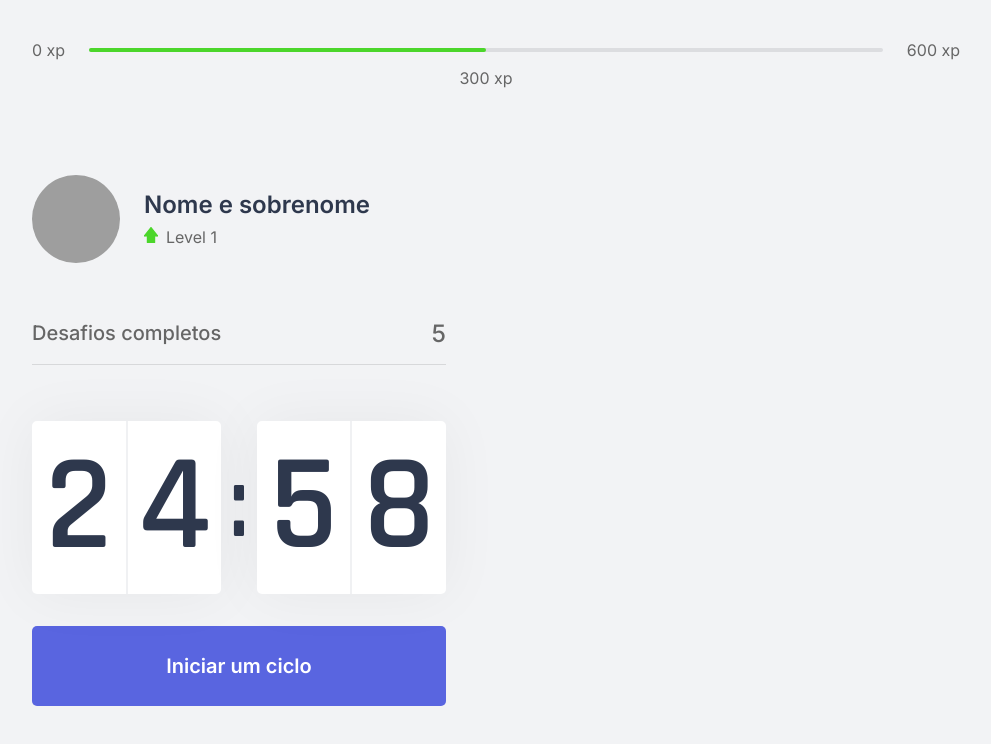
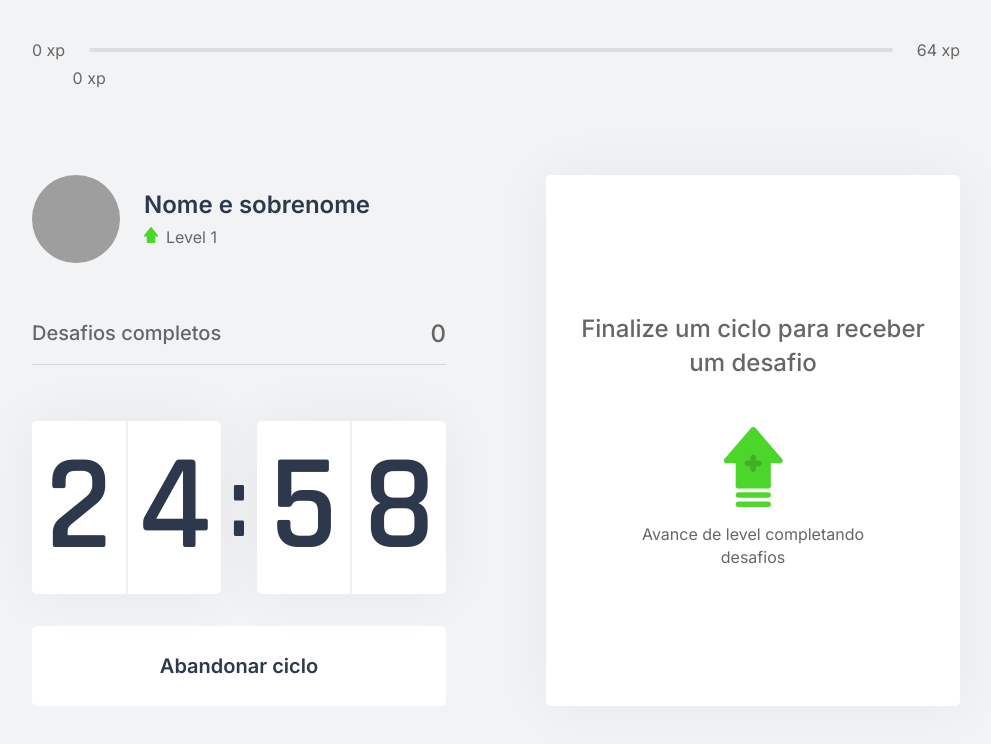
Before and after one commit to dudunog/move.it, a Next.js app: page / in a window 1280 px wide. Both pictures are taken after a click on the button "Iniciar um ciclo". Shown: the top 744 px of the page, without its empty margins (144-1135 px from the left). Built offline with nearby package versions, Linux system fonts and the light colour scheme; grey boxes are pictures that could not be loaded.

Commit message:
Terceiro dia

```diff
--- /dev/null
+++ b/challenges.json
@@ -0,0 +1,62 @@
+[
+  {
+    "type": "body",
+    "description": "Estique um de seus braços com a palma da mão virada para frente e puxe os dedos para cima por 10 segundos por mão.",
+    "amount": 80
+  },
+  {
+    "type": "body",
+    "description": "Estique seu braço contra o peito e puxe-o utilizando o outro braço por 10 segundos por braço.",
+    "amount": 60
+  },
+  {
+    "type": "body",
+    "description": "Puxe seu pescoço com a ajuda da mão para a direita e para a esquerda, permanecendo na posição por alguns segundos.",
+    "amount": 70
+  },
+  {
+    "type": "body",
+    "description": "Com as duas mãos na parte de trás da cabeça, leve-a para baixo, alongando a parte de trás da região.",
+    "amount": 60
+  },
+  {
+    "type": "body",
+    "description": "Cruze as pernas e desça com as mãos esticadas em direção ao chão. Repita o movimento com a outra perna na frente.",
+    "amount": 100
+  },
+  {
+    "type": "body",
+    "description": "Sentado, abra as pernas e tente encostar as palmas das mãos no chão, repita 3 vezes por 5 segundos.",
+    "amount": 80
+  },
+  {
+    "type": "body",
+    "description": "Puxe o joelho de encontro ao peito e segure, troque de perna após 10 segundos.",
+    "amount": 50
+  },
+  {
+    "type": "body",
+    "description": "Sentado, cruze uma perna e incline seu tronco à frente, troque de perna após 10 segundos.",
+    "amount": 80
+  },
+  {
+    "type": "eye",
+    "description": "Sentado, feche os olhos e cubra-os com as palmas da mão durante 2 minutos, depois abra normalmente.",
+    "amount": 90
+  },
+  {
+    "type": "eye",
+    "description": "Em algum ambiente aberto, olhe o mais longe que puder em quatro direções por 3s, mexa apenas os olhos. Repita 3 vezes.",
+    "amount": 140
+  },
+  {
+    "type": "eye",
+    "description": "Usando os polegares, massage a área abaixo das sobrancelhas em movimentos circulares por 15 segundos.",
+    "amount": 70
+  },
+  {
+    "type": "body",
+    "description": "Em pé, gire a cintura o máximo que puder para a esquerda, segure por cinco segundos. Repita para a direita.",
+    "amount": 90
+  }
+]
--- /dev/null
+++ b/src/components/ChallengeBox.tsx
@@ -0,0 +1,48 @@
+import { useContext } from 'react';
+import { ChallengesContext } from '../contexts/ChallengesContext';
+
+import styles from '../styles/Components/ChallengeBox.module.css';
+
+export function ChallengeBox() {
+  const { activeChallenge, resetChallenge } = useContext(ChallengesContext);
+
+  return(
+    <div className={styles.challengeBoxContainer}>
+      { activeChallenge ? (
+        <div className={styles.challengeActive}>
+          <header>Ganhe {activeChallenge.amount} xp</header>
+
+          <main>
+            <img src={`icons/${activeChallenge.type}.svg`} />
+            <strong>Novo desafio</strong>
+            <p>{activeChallenge.description}</p>
+          </main>
+
+          <footer>
+            <button
+              type="button"
+              className={styles.challengeFailedButton}
+              onClick={resetChallenge}
+            >
+              Falhei
+            </button>
+            <button
+              type="button"
+              className={styles.challengeSucceededButton}
+            >
+              Completei
+            </button>
+          </footer>
+        </div>
+      ) : (
+        <div className={styles.challengeNotActive}>
+          <strong>Finalize um ciclo para receber um desafio</strong>
+          <p>
+            <img src="icons/level-up.svg" alt="Level Up" />
+            Avance de level completando desafios
+          </p>
+        </div>
+      ) }
+    </div>
+  )
+}
--- a/src/components/CompletedChallenges.tsx
+++ b/src/components/CompletedChallenges.tsx
@@ -1,10 +1,15 @@
+import { useContext } from 'react';
+import { ChallengesContext } from '../contexts/ChallengesContext';
+
 import styles from '../styles/Components/CompletedChallenges.module.css';
 
 export function CompletedChallenges() {
+  const { challengesCompleted } = useContext(ChallengesContext);
+
   return(
     <div className={styles.CompletedChallengesContainer}>
       <span>Desafios completos</span>
-      <span>5</span>
+      <span>{challengesCompleted}</span>
     </div>
   );
 }
--- a/src/components/Countdown.tsx
+++ b/src/components/Countdown.tsx
@@ -1,9 +1,16 @@
-import { useState, useEffect } from 'react';
+import { Console } from 'console';
+import { useState, useEffect, useContext } from 'react';
+import { ChallengesContext } from '../contexts/ChallengesContext';
 import styles from '../styles/Components/Countdown.module.css';
 
+let countdownTimeout: NodeJS.Timeout;
+
 export function Countdown() {
+  const { startNewChallenge } = useContext(ChallengesContext);
+
   const [time, setTime] = useState(25 * 60);
-  const [active, setActive] = useState(false);
+  const [isActive, setIsActive] = useState(false);
+  const [hasFinished, setHasFinished] = useState(false);
 
   const minutes = Math.floor(time / 60);
   const seconds = time % 60;
@@ -12,16 +19,26 @@
   const [secondLeft, secondRight] = String(seconds).padStart(2, '0').split('');
 
   function startCountdown() {
-    setActive(true);
+    setIsActive(true);
+  }
+
+  function resetCountdown() {
+    clearTimeout(countdownTimeout);
+    setIsActive(false);
+    setTime(25 * 60);
   }
 
   useEffect(() => {
-    if (active && time > 0) {
-      setTimeout(() => {
+    if (isActive && time > 0) {
+      countdownTimeout = setTimeout(() => {
         setTime(time - 1);
       }, 1000);
+    } else if (isActive && time === 0) {
+      setHasFinished(true);
+      setIsActive(false);
+      startNewChallenge();
     }
-  }, [active, time])
+  }, [isActive, time])
 
   return (
     <div>
@@ -37,6 +54,24 @@
         </div>
       </div>
 
+      {hasFinished ? (
+        <button
+          disabled
+          className={styles.countdownButton}
+        >
+          Ciclo encerrado
+        </button>
+      ) : (
+        <>
+          { isActive ? (
+            <button
+            type="button"
+            className={`${styles.countdownButton} ${styles.countdownButtonActive}`}
+            onClick={resetCountdown}
+            >
+              Abandonar ciclo
+            </button>
+          ) : (
             <button
             type="button"
             className={styles.countdownButton}
@@ -44,6 +79,9 @@
             >
               Iniciar um ciclo
             </button>
+          ) }
+        </>
+      )}
     </div>
   );
 }
--- a/src/components/ExperienceBar.tsx
+++ b/src/components/ExperienceBar.tsx
@@ -1,17 +1,24 @@
+import { useContext } from 'react';
+import { ChallengesContext } from '../contexts/ChallengesContext';
+
 import styles from '../styles/Components/ExperienceBar.module.css';
 
 export function ExperienceBar() {
+  const { currentExperience, experienceToNextLevel } = useContext(ChallengesContext);
+
+  const percentToNextLevel = Math.round(currentExperience * 100) / experienceToNextLevel;
+
   return (
     <header className={styles.experienceBar}>
       <span>0 xp</span>
       <div>
-        <div style={{ width: '50%' }} />
+        <div style={{ width: `${percentToNextLevel}%` }} />
 
-        <span className={styles.currentExperience} style={{ left: '50%' }}>
-          300 xp
+        <span className={styles.currentExperience} style={{ left: `${percentToNextLevel}%` }}>
+          {currentExperience} xp
         </span>
       </div>
-      <span>600 xp</span>
+      <span>{experienceToNextLevel} xp</span>
     </header>
   );
 }
--- /dev/null
+++ b/src/contexts/ChallengesContext.tsx
@@ -0,0 +1,67 @@
+import { createContext, useState, ReactNode, useContext } from 'react';
+import challenges from '../../challenges.json';
+
+interface Challenge {
+  type: 'body' | 'eye';
+  description: string;
+  amount: number;
+}
+
+interface ChallengesContextData {
+  level: number;
+  currentExperience: number;
+  experienceToNextLevel: number;
+  challengesCompleted: number;
+  activeChallenge: Challenge;
+  levelUp: () => void;
+  startNewChallenge: () => void;
+  resetChallenge: () => void;
+}
+
+interface ChallengesProviderProps {
+  children: ReactNode;
+}
+
+export const ChallengesContext = createContext({} as ChallengesContextData);
+
+export function ChallengesProvider({ children }: ChallengesProviderProps) {
+  const [level, setLevel] = useState(1);
+  const [currentExperience, setCurrentExperience] = useState(0);
+  const [challengesCompleted, setChallengesCompleted] = useState(0);
+
+  const [activeChallenge, setActiveChallenge] = useState(null);
+
+  const experienceToNextLevel = Math.pow((level + 1) * 4, 2);
+
+  function levelUp() {
+    setLevel(level + 1);
+  }
+
+  function startNewChallenge() {
+    const randomChallengeIndex = Math.floor(Math.random() * challenges.length);
+    const challenge = challenges[randomChallengeIndex];
+
+    setActiveChallenge(challenge);
+  }
+
+  function resetChallenge() {
+    setActiveChallenge(null);
+  }
+
+  return (
+    <ChallengesContext.Provider
+      value={{
+        level,
+        currentExperience,
+        experienceToNextLevel,
+        challengesCompleted,
+        levelUp,
+        startNewChallenge,
+        activeChallenge,
+        resetChallenge,
+      }}
+    >
+      {children}
+    </ChallengesContext.Provider>
+  );
+}
--- a/src/pages/_app.tsx
+++ b/src/pages/_app.tsx
@@ -1,7 +1,13 @@
 import '../styles/global.css';
 
+import { ChallengesProvider } from '../contexts/ChallengesContext';
+
 function MyApp({ Component, pageProps }) {
-  return <Component {...pageProps} />
+  return (
+    <ChallengesProvider>
+      <Component {...pageProps} />
+    </ChallengesProvider>
+  )
 }
 
 export default MyApp
--- a/src/pages/index.tsx
+++ b/src/pages/index.tsx
@@ -1,11 +1,11 @@
+import Head from 'next/head';
 import { useState } from 'react';
 
 import { ExperienceBar } from '../components/ExperienceBar';
 import { Profile } from '../components/Profile';
 import { CompletedChallenges } from '../components/CompletedChallenges';
 import { Countdown } from '../components/Countdown';
-
-import Head from 'next/head';
+import { ChallengeBox } from '../components/ChallengeBox';
 
 import styles from '../styles/pages/Home.module.css';
 
@@ -65,7 +65,7 @@
           <Countdown />
         </div>
         <div>
-
+          <ChallengeBox />
         </div>
       </section>
     </div>
--- /dev/null
+++ b/src/styles/Components/ChallengeBox.module.css
@@ -0,0 +1,110 @@
+.challengeBoxContainer {
+  height: 100%;
+
+  background: var(--white);
+  border-radius: 5px;
+  box-shadow: 0 0 60px rgba(0, 0, 0, 0.05);
+  padding: 1.5rem 2rem;
+
+  display: flex;
+  flex-direction: column;
+  align-items: center;
+  justify-content: center;
+
+  text-align: center;
+}
+
+.challengeNotActive {
+  display: flex;
+  flex-direction: column;
+  align-items: center;
+}
+
+.challengeNotActive strong {
+  font-size: 1.5rem;
+  font-weight: 500;
+  line-height: 1.4;
+}
+
+.challengeNotActive p {
+  display: flex;
+  flex-direction: column;
+  align-items: center;
+  line-height: 1.4;
+  max-width: 70%;
+  margin-top: 3rem;
+}
+
+.challengeNotActive p img {
+  margin-bottom: 1rem;
+}
+
+.challengeActive {
+  height: 100%;
+
+  display: flex;
+  flex-direction: column;
+}
+
+.challengeActive header {
+  color: var(--blue);
+  font-weight: 600;
+  font-size: 1.25rem;
+  padding: 0 2rem 1.5rem;
+  border-bottom: 1px solid var(--gray-line);
+}
+
+.challengeActive main {
+  flex: 1;
+  display: flex;
+  flex-direction: column;
+  align-items: center;
+  justify-content: center;
+}
+
+.challengeActive main strong {
+  font-size: 2rem;
+  font-weight: 600;
+  color: var(--title);
+  margin: 1.5rem 0 1rem;
+}
+
+.challengeActive main p {
+  line-height: 1.5;
+}
+
+.challengeActive footer {
+  display: grid;
+  grid-template-columns: 1fr 1fr;
+  gap: 1rem;
+}
+
+.challengeActive footer button {
+  height: 3rem;
+
+  display: flex;
+  align-items: center;
+  justify-content: center;
+
+  border: 0;
+  border-radius: 5px;
+
+  color: var(--white);
+
+  font-size: 1rem;
+  font-weight: 600;
+
+  transition: filter 0.2s;
+}
+
+.challengeActive footer button.challengeFailedButton {
+  background: var(--red);
+}
+
+.challengeActive footer button.challengeSucceededButton {
+  background: var(--green);
+}
+
+.challengeActive footer button:hover {
+  filter: brightness(0.9);
+}
--- a/src/styles/Components/Countdown.module.css
+++ b/src/styles/Components/Countdown.module.css
@@ -59,6 +59,22 @@
   transition: background-color 0.2s;
 }
 
-.countdownButton:hover {
+.countdownButton:not(:disabled):hover {
   background: var(--blue-dark);
 }
+
+.countdownButtonActive {
+  background: var(--white);
+  color: var(--title);
+}
+
+.countdownButtonActive:not(:disabled):hover {
+  background: var(--red);
+  color: var(--white);
+}
+
+.countdownButton:disabled {
+  background: var(--white);
+  color: var(--text);
+  cursor: not-allowed;
+}
--- a/src/styles/pages/Home.module.css
+++ b/src/styles/pages/Home.module.css
@@ -1,5 +1,5 @@
 .container {
-  height: 100vh;
+  min-height: 100vh;
   max-width: 992px;
   margin: 0 auto;
   padding: 2.5rem 2rem;
```
Lines whose indentation alone changed are shown as unchanged.
